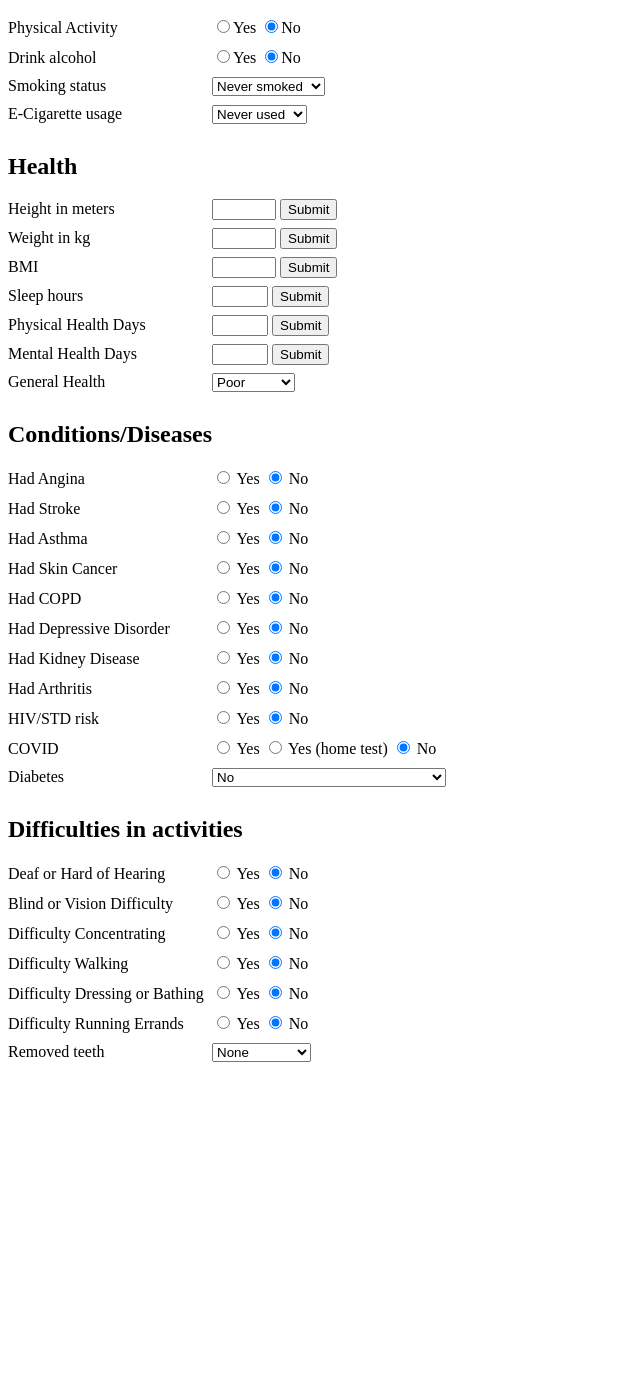
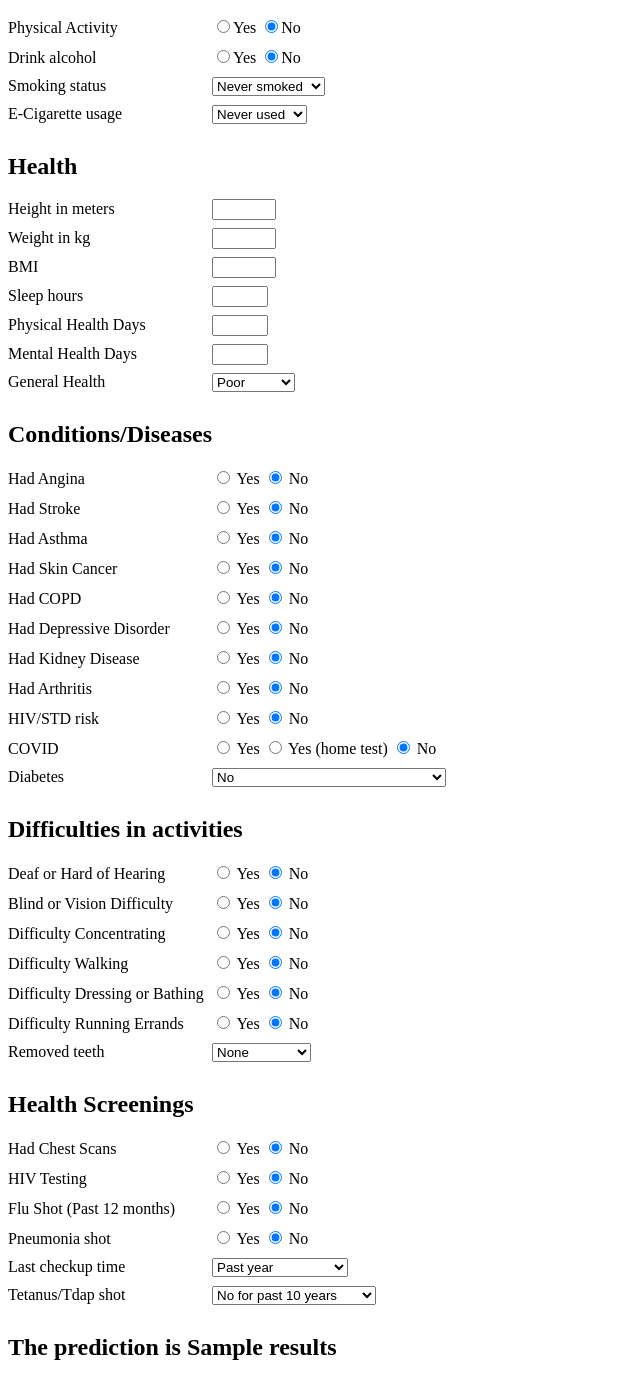
Before and after one commit to raymondcen/Heart-Disease-Predictor, a Flask app: template templates/fields.html in a window 1280 px wide. Shown: the part 233-1614 px from the top of the page, without its empty margins (0-640 px from the left). Before the commit the page ends 1295 px from the top, so only its background shows below. Run offline with Flask 3, Linux system fonts and the light colour scheme; the template is opened without the code that fills it: most values are stand-ins (such as "Sample title", 1, 10 or a date in 2020).

Commit message:
finished forms

```diff
--- a/templates/fields.html
+++ b/templates/fields.html
@@ -15,11 +15,11 @@
     }
     </style>
 
+    <div>
     <h1>Heart Disease Indicator</h1>
-
-   <div>
      <h2>Demographics</h2>
 
+        <form action="{{ url_for('predict_datapoint')}}" method="post">
             <div>
                 <label for="age">Age</label>
                 <select name="age" id="age">
@@ -93,37 +93,31 @@
             <div>
                 <label for="height">Height in meters</label>
                 <input type="number" id="height" name="height" min="2" max="635">
-            <input type="submit">
             </div>
 
             <div>
                 <label for="weight">Weight in kg</label>
                 <input type="number" id="weight" name="weight" min="2" max="635">
-            <input type="submit">
             </div>
 
             <div>
                 <label for="bmi">BMI</label>
                 <input type="number" id="bmi" name="bmi" min="2" max="250">
-            <input type="submit">
             </div>
 
             <div>
                 <label for="sleep">Sleep hours</label>
                 <input type="number" id="sleep" name="sleep" min="0" max="24">
-            <input type="submit">
             </div>
 
             <div>
                 <label for="PhysHealthDays">Physical Health Days</label>
                 <input type="number" id="PhysHealthDays" name="PhysHealthDays" min="0" max="30">
-            <input type="submit">
             </div>
 
             <div>
                 <label for="MentalHealthDays">Mental Health Days</label>
                 <input type="number" id="MentalHealthDays" name="MentalHealthDays" min="0" max="30">
-            <input type="submit">
             </div>
 
             <div>
@@ -266,6 +260,57 @@
 
         </div>
 
+        <div>
+            <h2>Health Screenings</h2>
+
+            <div>
+                <label for="chestscan">Had Chest Scans</label>
+                <input type="radio" name="chestscan" value="yes"> Yes
+                <input type="radio" name="chestscan" value="no" checked> No
+            </div>
+
+            <div>
+                <label for="hivTest">HIV Testing</label>
+                <input type="radio" name="hivTest" value="yes"> Yes
+                <input type="radio" name="hivTest" value="no" checked> No
+            </div>
+
+            <div>
+                <label for="flu">Flu Shot (Past 12 months)</label>
+                <input type="radio" name="flu" value="yes"> Yes
+                <input type="radio" name="flu" value="no" checked> No
+            </div>
+
+            <div>
+                <label for="pneumo">Pneumonia shot</label>
+                <input type="radio" name="pneumo" value="yes"> Yes
+                <input type="radio" name="pneumo" value="no" checked> No
+            </div>
+
+            <div>
+                <label for="checkup">Last checkup time</label>
+                <select name="checkup" id="checkup">
+                    <option value="past1year">Past year</option>
+                    <option value="past2year">Within past 2 years</option>
+                    <option value="past5year">Within past 5 years</option>
+                    <option value="fiveMore">5+ years ago</option>
+                </select>
+            </div>
+
+            <div>
+                <label for="tetanus">Tetanus/Tdap shot</label>
+                <select name="tetanus" id="tetanus">
+                    <option value="no">No for past 10 years</option>
+                    <option value="yesTdap">Yes, recieved Tdap</option>
+                    <option value="idkShot">Yes, but dont know type</option>
+                    <option value="yesNotTdap">Yes, but not Tdap</option>
+                </select>
+            </div>
+        </form>
+
+    </div>
+
+    <h2>The prediction is {{results}}</h2>
 
 </body>
 </html>
```
Lines whose indentation alone changed are shown as unchanged.
